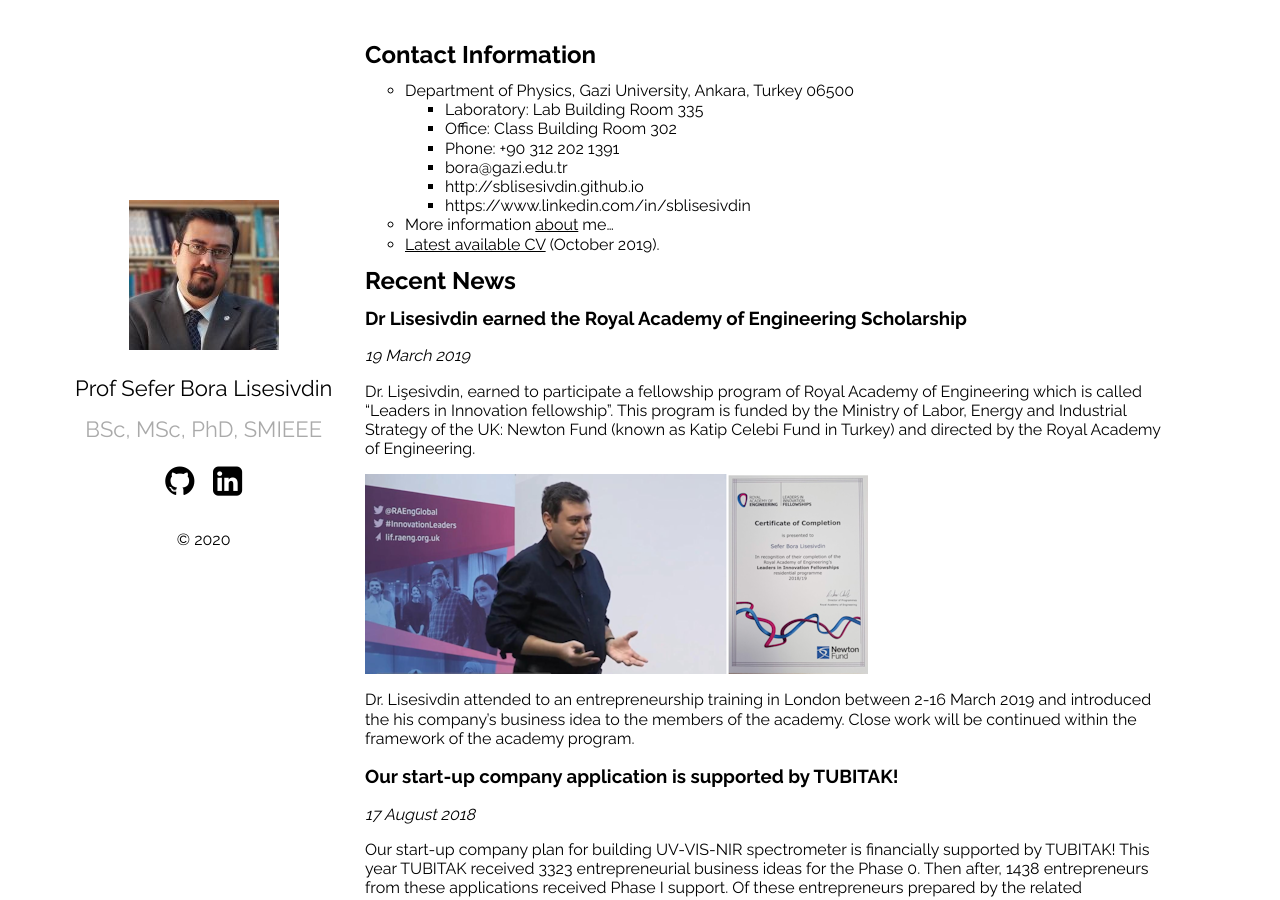
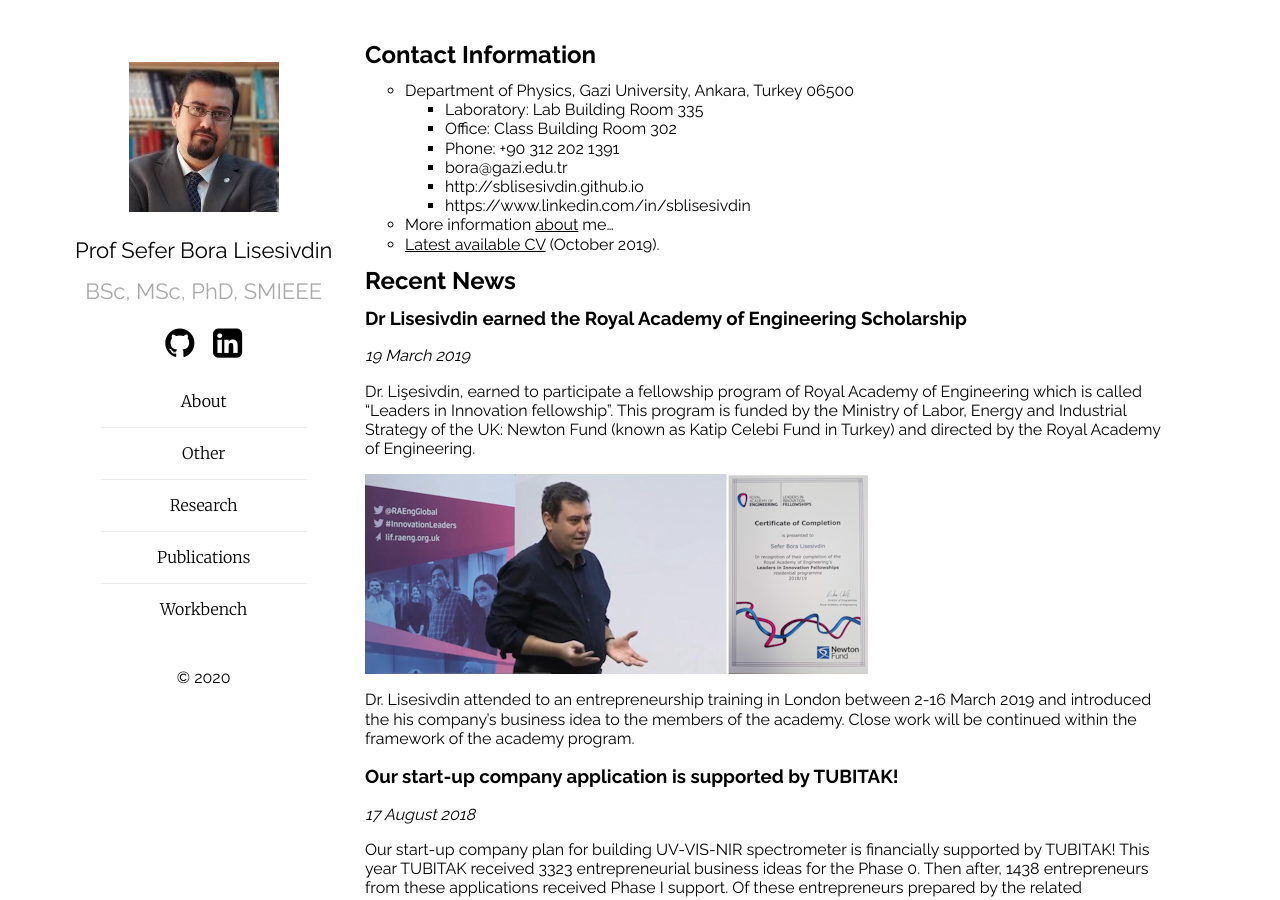
Before and after one commit to sblisesivdin/sblisesivdin.github.io, a Jekyll site: the page built from index.md, in a window 1280 px wide and 900 px high. Built offline with Jekyll 4.4.1, drawn with Linux system fonts in a browser that asks for light colours; our own code applies the rules of GitHub Pages for plain Markdown files; part of the change alters nothing that is shown.

Commit message:
Update _config.yml

```diff
--- a/_config.yml
+++ b/_config.yml
@@ -10,20 +10,14 @@ plainwhite:
   social_links:
     github: sblisesivdin
     linkedIn: "in/sblisesivdin" # format: locale/username
-#  navigation:
-#    - title: About
-#      url: "/about.html"
-#    - title: Other
-#      url: "/other.html"
-#    - title: Research
-#      url: "/research.html"
-#    - title: Publications
-#      url: "/publications.html"
-#    - title: Workbench
-#      url: "/workbench.html"
-  header_pages:
-    - about.md
-    - other.md
-    - research.md
-    - publications.md
-    - workbench.md
+  navigation:
+    - title: About
+      url: "/about.html"
+    - title: Other
+      url: "/other.html"
+    - title: Research
+      url: "/research.html"
+    - title: Publications
+      url: "/publications.html"
+    - title: Workbench
+      url: "/workbench.html"
```
